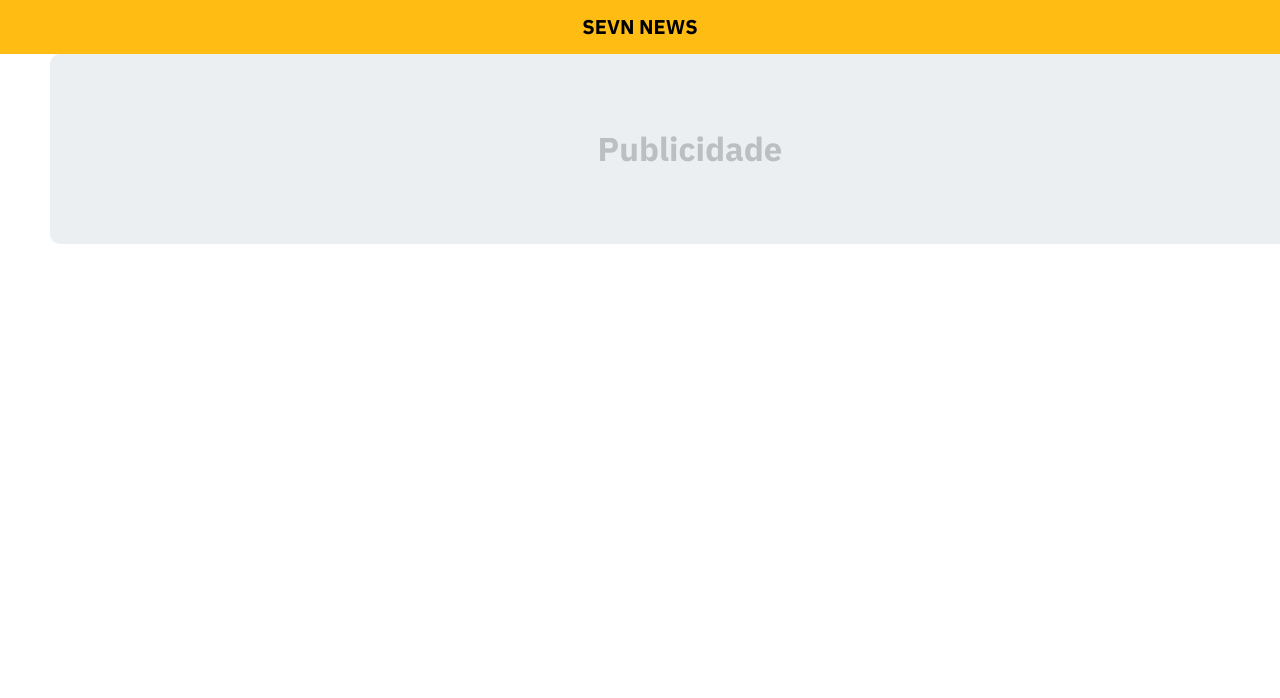
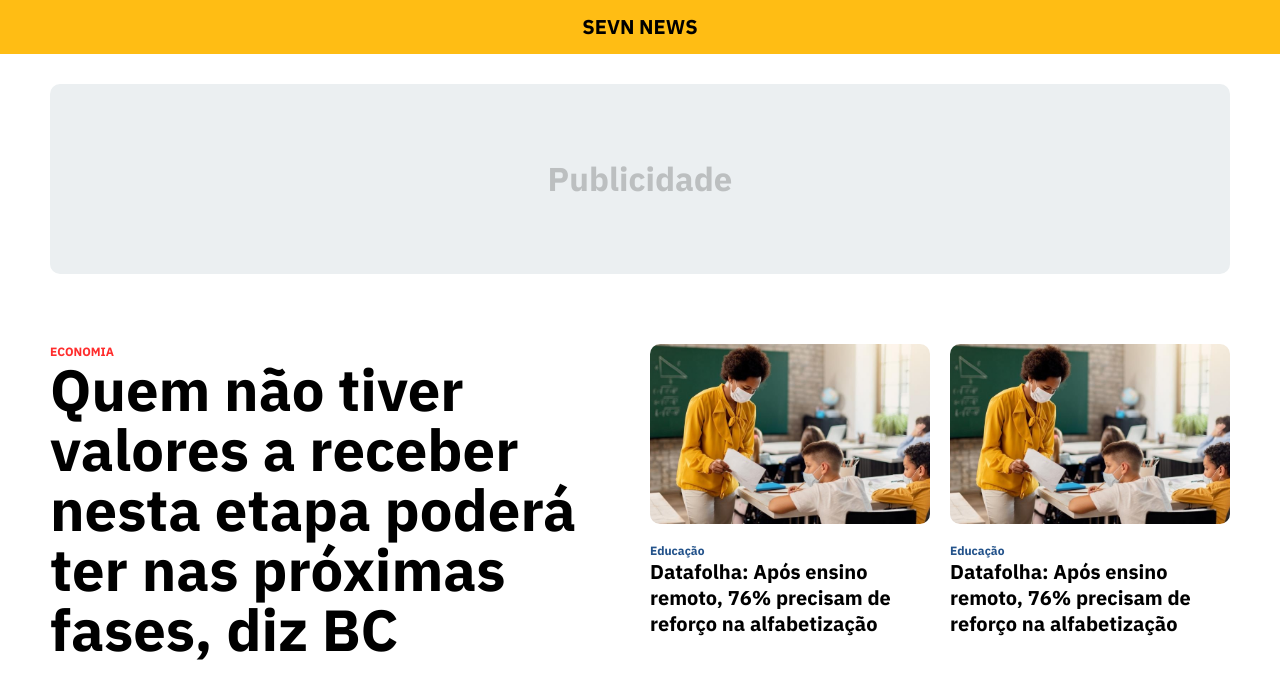
Before and after one commit to AndersonGama31/sevn-front, a Next.js app: page /home in a window 1280 px wide. Shown: the top 698 px of the page. Built offline with nearby package versions, Linux system fonts and the light colour scheme.

Commit message:
feat: Add banner, headline and news-card component

```diff
--- a/src/app/home/home.module.css
+++ b/src/app/home/home.module.css
@@ -1,130 +1,19 @@
 .main {
     display: flex;
     flex-direction: column;
-    justify-content: space-between;
-    align-items: center;
-    padding: 6rem;
-    min-height: 100vh;
+    padding: 0 50px;
+    row-gap: 20px;
+    margin-top: 30px;
 }
 
-/* .description {
-    display: inherit;
-    justify-content: inherit;
-    align-items: inherit;
-    font-size: 0.85rem;
-    max-width: var(--max-width);
-    width: 100%;
-    z-index: 2;
-    font-family: var(--font-mono);
+.main section {
+    margin-top: 50px;
+    display: flex;
+    column-gap: 20px;
 }
 
-.description a {
-    display: flex;
-    justify-content: center;
-    align-items: center;
-    gap: 0.5rem;
-}
+/*
 
-.description p {
-    position: relative;
-    margin: 0;
-    padding: 1rem;
-    background-color: rgba(var(--callout-rgb), 0.5);
-    border: 1px solid rgba(var(--callout-border-rgb), 0.3);
-    border-radius: var(--border-radius);
-}
-
-.code {
-    font-weight: 700;
-    font-family: var(--font-mono);
-}
-
-.grid {
-    display: grid;
-    grid-template-columns: repeat(4, minmax(25%, auto));
-    max-width: 100%;
-    width: var(--max-width);
-}
-
-.card {
-    padding: 1rem 1.2rem;
-    border-radius: var(--border-radius);
-    background: rgba(var(--card-rgb), 0);
-    border: 1px solid rgba(var(--card-border-rgb), 0);
-    transition: background 200ms, border 200ms;
-}
-
-.card span {
-    display: inline-block;
-    transition: transform 200ms;
-}
-
-.card h2 {
-    font-weight: 600;
-    margin-bottom: 0.7rem;
-}
-
-.card p {
-    margin: 0;
-    opacity: 0.6;
-    font-size: 0.9rem;
-    line-height: 1.5;
-    max-width: 30ch;
-    text-wrap: balance;
-}
-
-.center {
-    display: flex;
-    justify-content: center;
-    align-items: center;
-    position: relative;
-    padding: 4rem 0;
-}
-
-.center::before {
-    background: var(--secondary-glow);
-    border-radius: 50%;
-    width: 480px;
-    height: 360px;
-    margin-left: -400px;
-}
-
-.center::after {
-    background: var(--primary-glow);
-    width: 240px;
-    height: 180px;
-    z-index: -1;
-}
-
-.center::before,
-.center::after {
-    content: "";
-    left: 50%;
-    position: absolute;
-    filter: blur(45px);
-    transform: translateZ(0);
-}
-
-.logo {
-    position: relative;
-}
-
-@media (hover: hover) and (pointer: fine) {
-    .card:hover {
-        background: rgba(var(--card-rgb), 0.1);
-        border: 1px solid rgba(var(--card-border-rgb), 0.15);
-    }
-
-    .card:hover span {
-        transform: translateX(4px);
-    }
-}
-
-@media (prefers-reduced-motion) {
-    .card:hover span {
-        transform: none;
-    }
-}
 
 @media (max-width: 700px) {
     .content {
--- a/src/app/home/page.tsx
+++ b/src/app/home/page.tsx
@@ -1,10 +1,17 @@
 import * as Component from '@/components'
+
+import Styles from './home.module.css'
 
 export default function HomePage() {
   return (
-    <div>
-      <Component.Navbar />
+    <main className={Styles.main}>
       <Component.Banner />
-    </div>
+
+      <section>
+        <Component.Headline />
+        <Component.ImageNewsCard />
+        <Component.ImageNewsCard />
+      </section>
+    </main>
   )
 }
--- a/src/app/layout.tsx
+++ b/src/app/layout.tsx
@@ -1,5 +1,7 @@
 import type { Metadata } from 'next'
 import { IBM_Plex_Sans } from 'next/font/google'
+
+import * as Component from '@/components'
 import './globals.css'
 
 const inter = IBM_Plex_Sans({
@@ -19,7 +21,10 @@ export default function RootLayout({
 }>) {
   return (
     <html lang="en">
-      <body className={inter.className}>{children}</body>
+      <body className={inter.className}>
+        <Component.Navbar />
+        {children}
+      </body>
     </html>
   )
 }
--- a/src/components/banner/banner.module.css
+++ b/src/components/banner/banner.module.css
@@ -6,7 +6,6 @@
     align-items: center;
     background-color: var(--background-light-gray);
     border-radius: var(--radius);
-    margin: 0 50px;
 }
 
 .container h1 {
--- /dev/null
+++ b/src/components/headline/headline.module.css
@@ -0,0 +1,21 @@
+.headline {
+    display: flex;
+    width: 100%;
+    flex-direction: column;
+    justify-content: center;
+}
+
+.headline h1 {
+    font-size: 58px;
+    font-weight: 700;
+    color: var(--text-black);
+    line-height: 60px;
+}
+
+.headline p {
+    text-transform: uppercase;
+    font-weight: 700;
+    font-size: 12px;
+    color: var(--text-red);
+    line-height: 15.6px;
+}
--- /dev/null
+++ b/src/components/headline/index.tsx
@@ -0,0 +1,12 @@
+import React from 'react'
+
+import Styles from './headline.module.css'
+
+export const Headline: React.FC = () => {
+  return (
+    <div className={Styles.headline}>
+      <p>Economia</p>
+      <h1>Quem não tiver valores a receber nesta etapa poderá ter nas próximas fases, diz BC</h1>
+    </div>
+  )
+}
--- /dev/null
+++ b/src/components/image-news-card/image-news-card.module.css
@@ -0,0 +1,26 @@
+.container {
+    display: flex;
+    flex-direction: column;
+    row-gap: 15px;
+    width: 280px;
+    height: fit-content;
+}
+
+.image {
+    width: 280px;
+    height: 180px;
+    object-fit: cover;
+    border-radius: 10px;
+}
+
+.news h2 {
+    font-size: var(--text-xsmall);
+    color: var(--text-blue);
+    line-height: 15.6px;
+}
+
+.news h3 {
+    font-size: var(--text-medium);
+    color: var(--text-gray);
+    line-height: 26px;
+}
--- /dev/null
+++ b/src/components/image-news-card/index.tsx
@@ -0,0 +1,19 @@
+import React from 'react'
+
+import Image from 'next/image'
+
+import styles from './image-news-card.module.css'
+
+export const ImageNewsCard: React.FC = () => {
+  return (
+    <div className={styles.container}>
+      <div>
+        <Image src="/news-1.jpg" alt="News" width={280} height={190} className={styles.image} />
+      </div>
+      <div className={styles.news}>
+        <h2>Educação</h2>
+        <h3>Datafolha: Após ensino remoto, 76% precisam de reforço na alfabetização</h3>
+      </div>
+    </div>
+  )
+}
--- a/src/components/index.ts
+++ b/src/components/index.ts
@@ -1,2 +1,4 @@
 export { Navbar } from './navbar'
 export { Banner } from './banner'
+export { Headline } from './headline'
+export { ImageNewsCard } from './image-news-card'
```
Also changed, not shown: public/news-1.jpg (added).
